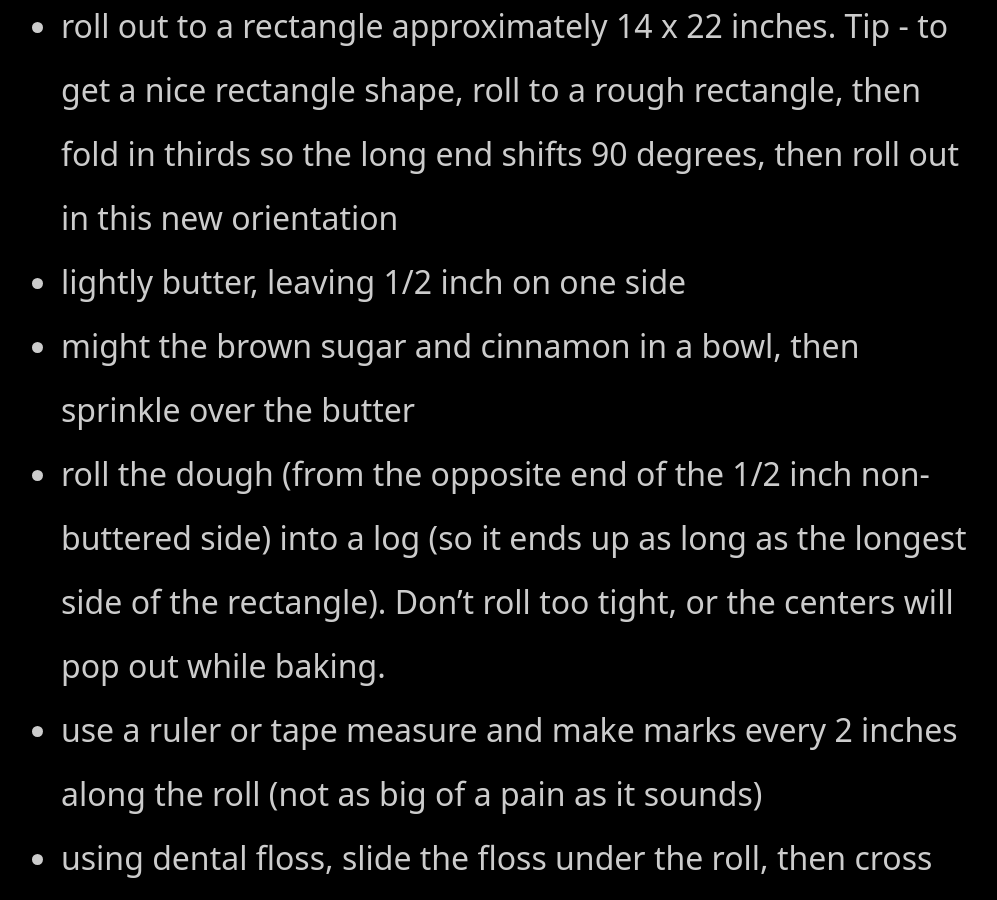
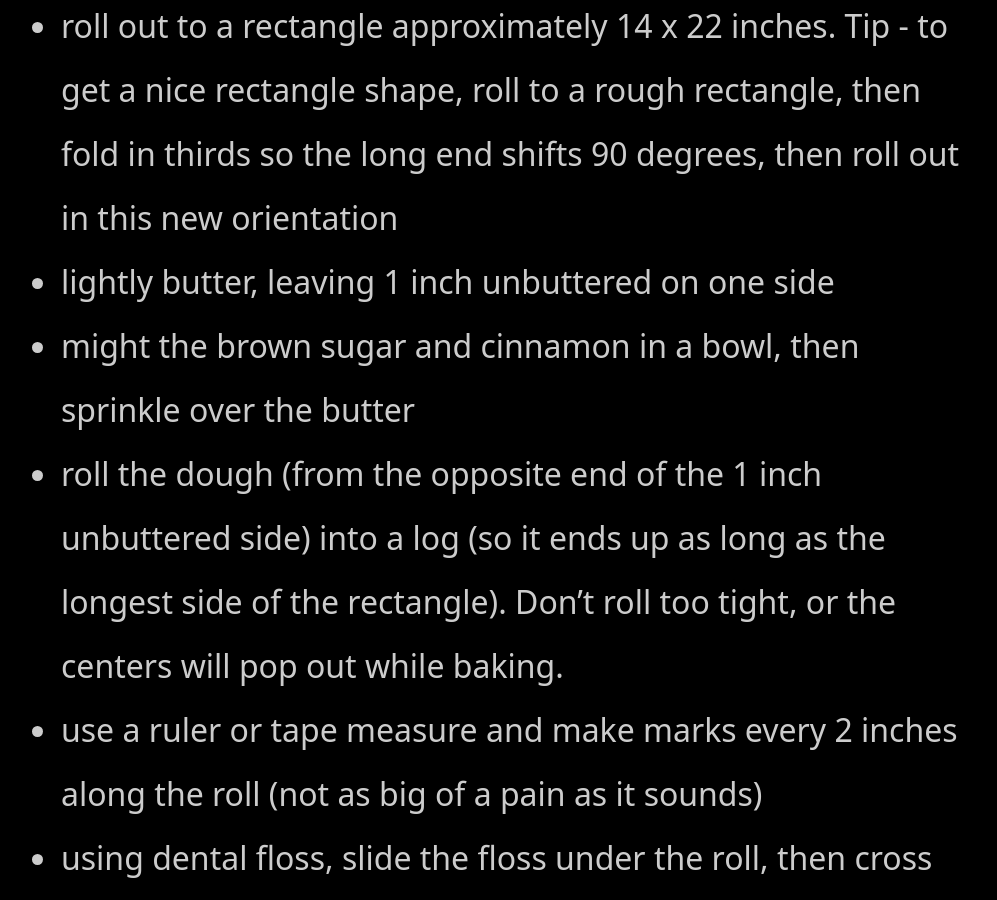
Before and after one commit to dits-family-cookbook/dits-family-cookbook.github.io, a Jekyll site: the page built from recipes/baking-and-desserts/desserts/johns-yudane-cinnamon-buns.md, in a window 1280 px wide and 900 px high, scrolled down 4289 px. Shown: the whole window, without its empty margins (137-1134 px from the left). Built offline with Jekyll 4.4.1, drawn with Linux system fonts in a browser that asks for light colours.

Commit message:
johns-yudane-cinnamon-buns.md

```diff
--- a/recipes/baking-and-desserts/desserts/johns-yudane-cinnamon-buns.md
+++ b/recipes/baking-and-desserts/desserts/johns-yudane-cinnamon-buns.md
@@ -63,9 +63,9 @@ layout: page
 - after 1 hr, remove from oven and place dough on counter
 - punch the dough down
 - roll out to a rectangle approximately 14 x 22 inches.  Tip - to get a nice rectangle shape, roll to a rough rectangle, then fold in thirds so the long end shifts 90 degrees, then roll out in this new orientation
-- lightly butter, leaving 1/2 inch on one side
+- lightly butter, leaving 1 inch unbuttered on one side
 - might the brown sugar and cinnamon  in a bowl, then sprinkle over the butter
-- roll the dough (from the opposite end of the 1/2 inch non-buttered side) into a log (so it ends up as long as the longest side of the rectangle).  Don't roll too tight, or the centers will pop out while baking.
+- roll the dough (from the opposite end of the 1 inch unbuttered side) into a log (so it ends up as long as the longest side of the rectangle).  Don't roll too tight, or the centers will pop out while baking.
 - use a ruler or tape measure and make marks every 2 inches along the roll (not as big of a pain as it sounds)
 - using dental floss, slide the floss under the roll, then cross on top and pull tight to cut the roll into individual buns
 - place the buns on a parchment paper covered baking sheet.
```
